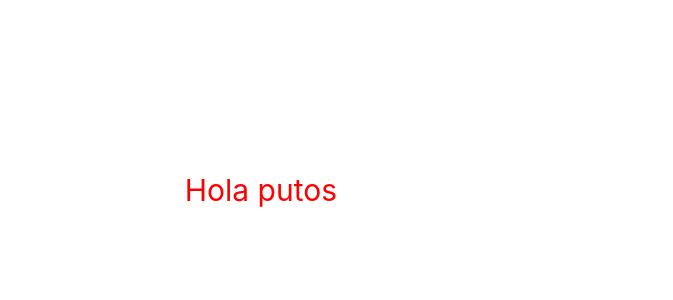
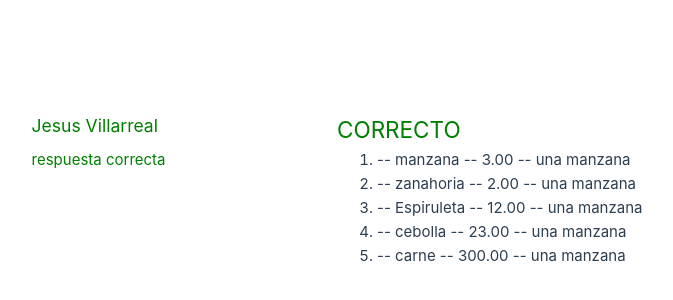
Before and after one commit to jesus08villarreal/Vuejs, a Vue app in the folder primer_vue/: page / in a window 1280 px wide. Shown: the part 210-510 px from the top of the page, without its empty margins (303-976 px from the left). Built offline with nearby package versions, Linux system fonts and the light colour scheme.

Commit message:
Se agrego lista y frutas

```diff
--- a/primer_vue/index.html
+++ b/primer_vue/index.html
@@ -4,7 +4,7 @@
     <meta charset="UTF-8">
     <link rel="icon" href="/favicon.ico">
     <meta name="viewport" content="width=device-width, initial-scale=1.0">
-    <title>Hola</title>
+    <title>Primar vueJS</title>
   </head>
   <body>
     <div id="app"></div>
--- a/primer_vue/src/App.vue
+++ b/primer_vue/src/App.vue
@@ -1,5 +1,54 @@
+<script setup>
+var name = "Jesus Villarreal";
+const ColorBlue = "color: blue";
+const correcto = ["color: green", "CORRECTO", "respuesta correcta"];
+const incorrecto = ["color: red", "INCORRECTO", "RESPUESTA INCORRECTA"];
+const respuesta = true;
+
+const arrayFrutas =[
+    {
+        name: "manzana",
+        price: "3.00",
+        description: "una manzana"
+    },
+    {
+        name: "zanahoria",
+        price: "2.00",
+        description: "una manzana"
+    },
+    {
+        name: "Espiruleta",
+        price: "12.00",
+        description: "una manzana"
+    },
+    {
+        name: "cebolla",
+        price: "23.00",
+        description: "una manzana"
+    },
+    {
+        name: "carne",
+        price: "300.00",
+        description: "una manzana"
+    },
+
+]
+
+</script>
+
 <template>
-    <h1>Hola putos</h1>
+
+    <h3 :style="`${correcto[0]}`">{{name}} </h3>
+    <h2 v-if="respuesta" :style="correcto[0]"> {{ correcto[1] }}</h2>
+    <h2 v-if="!respuesta" :style="incorrecto[0]"> {{ incorrecto[1] }}</h2>
+    <p v-if="!respuesta" :style="incorrecto[0]"> {{ incorrecto[2] }}</p>
+    <p v-if="respuesta" :style="correcto[0]"> {{ correcto[2] }}</p>
+
+    <ul>
+       <li type="1" v-for="(fruta) in arrayFrutas" :key="fruta.name">
+         -- {{ fruta.name }} -- {{ fruta.price }} -- {{ fruta.description }}
+       </li>
+    </ul>
 
 </template>
 <style>
@@ -7,4 +56,5 @@
         color: red;
     }
 
+
 </style>
```
